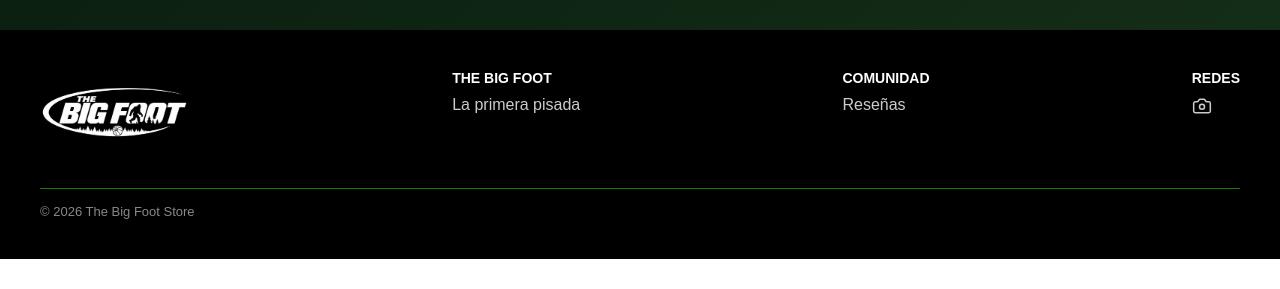
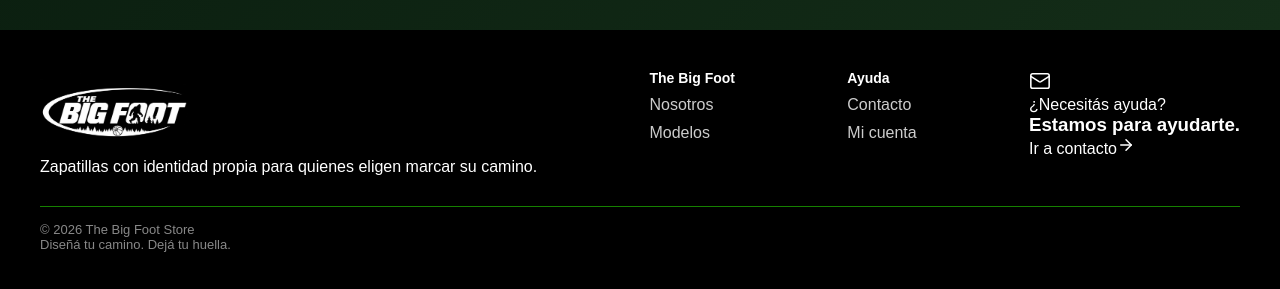
Before and after one commit to olatealejo/Proyecto_Big_Foot, a React (Vite) app: page / in a window 1280 px wide. Shown: the part 1407-1696 px from the top of the page. Before the commit the page ends 1666 px from the top, so only its background shows below. Built offline with nearby package versions, Linux system fonts and the light colour scheme.

Commit message:
Reorganizar enlaces y contacto del footer

```diff
--- a/src/components/Footer.jsx
+++ b/src/components/Footer.jsx
@@ -1,4 +1,5 @@
-import { Camera } from 'lucide-react'
+import { Link } from 'react-router-dom'
+import { ArrowRight, Mail } from 'lucide-react'
 
 import logo from '../assets/Logo_Web.jpeg'
 import './Footer.css'
@@ -7,31 +8,47 @@ function Footer() {
   return (
     <footer className="footer">
       <div className="footer-contenido">
-        <div className="footer-logo">
-          <img src={logo} alt="The Big Foot" />
+        <div className="footer-marca">
+          <Link to="/" className="footer-logo" aria-label="Ir al inicio">
+            <img src={logo} alt="The Big Foot" />
+          </Link>
+
+          <p>
+            Zapatillas con identidad propia para quienes eligen marcar su
+            camino.
+          </p>
         </div>
 
-        <div className="footer-seccion">
-          <h3>THE BIG FOOT</h3>
-          <a href="#">La primera pisada</a>
-        </div>
+        <nav className="footer-seccion" aria-label="The Big Foot">
+          <h3>The Big Foot</h3>
+          <Link to="/nosotros">Nosotros</Link>
+          <Link to="/productos">Modelos</Link>
+        </nav>
 
-        <div className="footer-seccion">
-          <h3>COMUNIDAD</h3>
-          <a href="#">Reseñas</a>
-        </div>
+        <nav className="footer-seccion" aria-label="Ayuda">
+          <h3>Ayuda</h3>
+          <Link to="/contacto">Contacto</Link>
+          <Link to="/login">Mi cuenta</Link>
+        </nav>
 
-        <div className="footer-seccion">
-          <h3>REDES</h3>
+        <div className="footer-contacto">
+          <Mail size={22} strokeWidth={1.7} />
 
-          <a href="#" aria-label="Instagram">
-            <Camera size={20} strokeWidth={1.8} />
-          </a>
+          <div>
+            <p>¿Necesitás ayuda?</p>
+            <h3>Estamos para ayudarte.</h3>
+          </div>
+
+          <Link to="/contacto">
+            Ir a contacto
+            <ArrowRight size={18} />
+          </Link>
         </div>
       </div>
 
       <div className="footer-final">
         <p>© 2026 The Big Foot Store</p>
+        <p>Diseñá tu camino. Dejá tu huella.</p>
       </div>
     </footer>
   )
```
